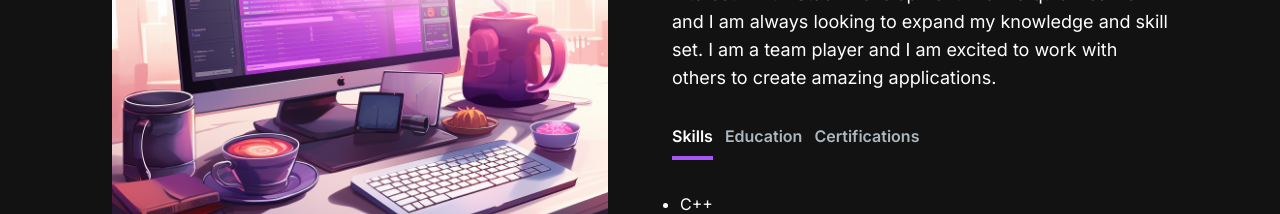
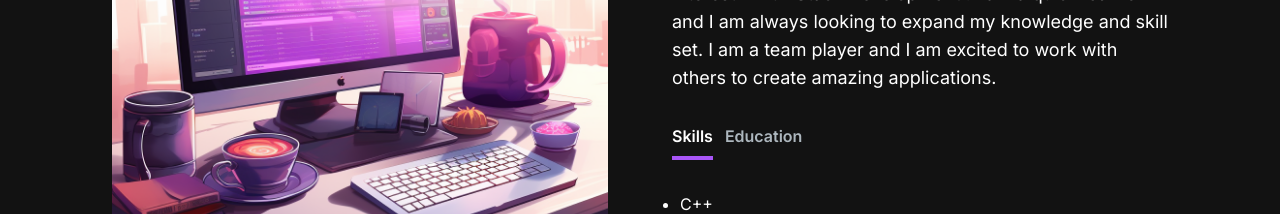
Before and after one commit to Ripak2005/RipakRaj., a Next.js app: page / in a window 1280 px wide. Shown: the part 920-1134 px from the top of the page. Built offline with nearby package versions, Linux system fonts and the light colour scheme.

Commit message:
Some Changes

```diff
--- a/src/app/components/AboutSection.jsx
+++ b/src/app/components/AboutSection.jsx
@@ -30,18 +30,18 @@ const TAB_DATA = [
       </ul>
     ),
   },
-  {
-    title: "Certifications",
-    id: "certifications",
-    content: (
-      <ul className="list-disc pl-2">
-        <li>Learnathon 2023 organized by ICT Academy</li>
-        <li>AWS Academy Graduate – AWS Academy Cloud Foundations</li>
-        <li>AWS Academy Graduate – AWS Academy Cloud Operations</li>
-        <li>AWS Academy Graduate – AWS Academy Data Engineering</li>
-      </ul>
-    ),
-  },
+  // {
+  //   title: "Certifications",
+  //   id: "certifications",
+  //   content: (
+  //     <ul className="list-disc pl-2">
+  //       <li>Learnathon 2023 organized by ICT Academy</li>
+  //       <li>AWS Academy Graduate – AWS Academy Cloud Foundations</li>
+  //       <li>AWS Academy Graduate – AWS Academy Cloud Operations</li>
+  //       <li>AWS Academy Graduate – AWS Academy Data Engineering</li>
+  //     </ul>
+  //   ),
+  // },
 ];
 
 const AboutSection = () => {
@@ -89,8 +89,8 @@ const AboutSection = () => {
               selectTab={() => handleTabChange("certifications")}
               active={tab === "certifications"}
             >
-              {" "}
-              Certifications{" "}
+              {/* {" "}
+              Certifications{" "} */}
             </TabButton>
           </div>
           <div className="mt-8">
```
